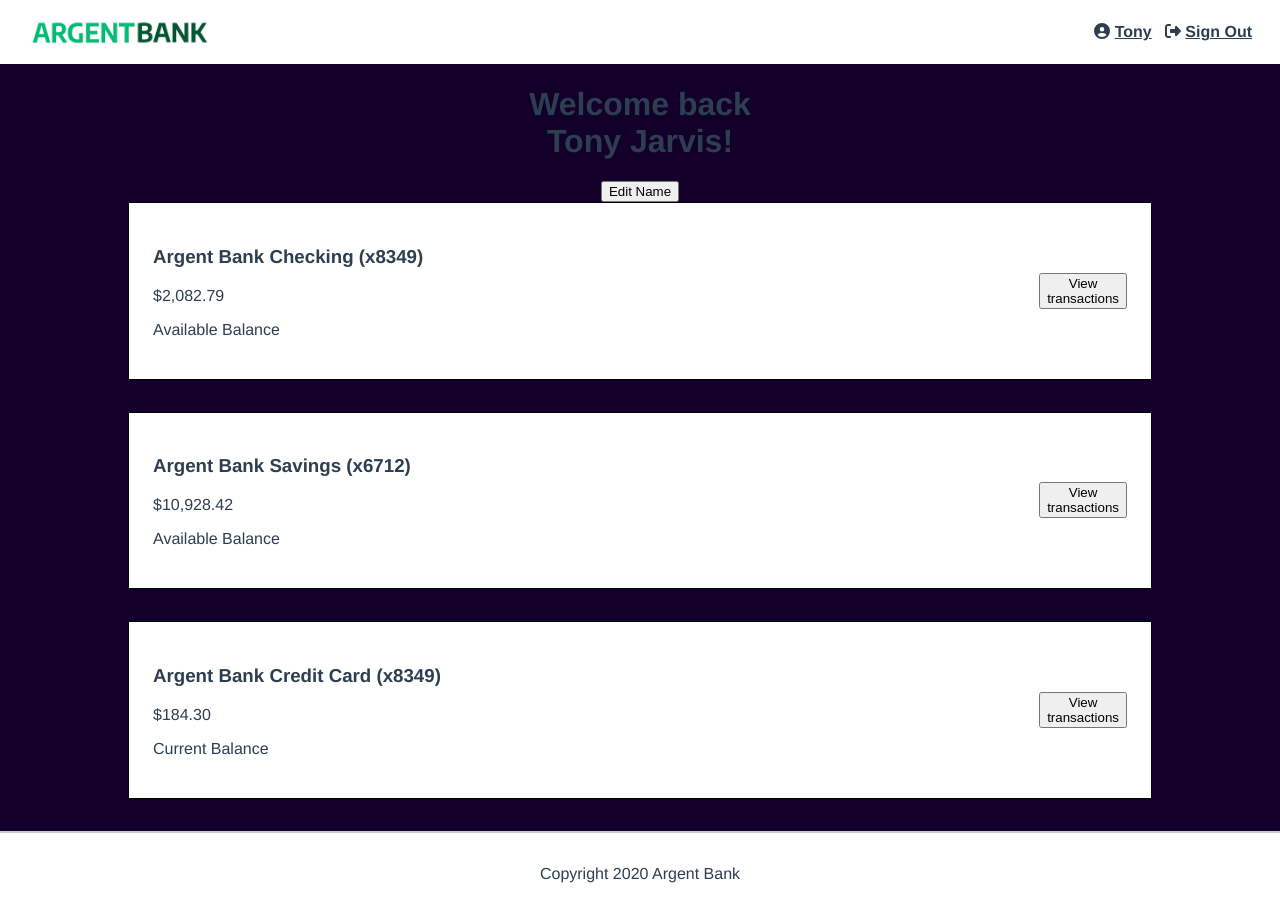
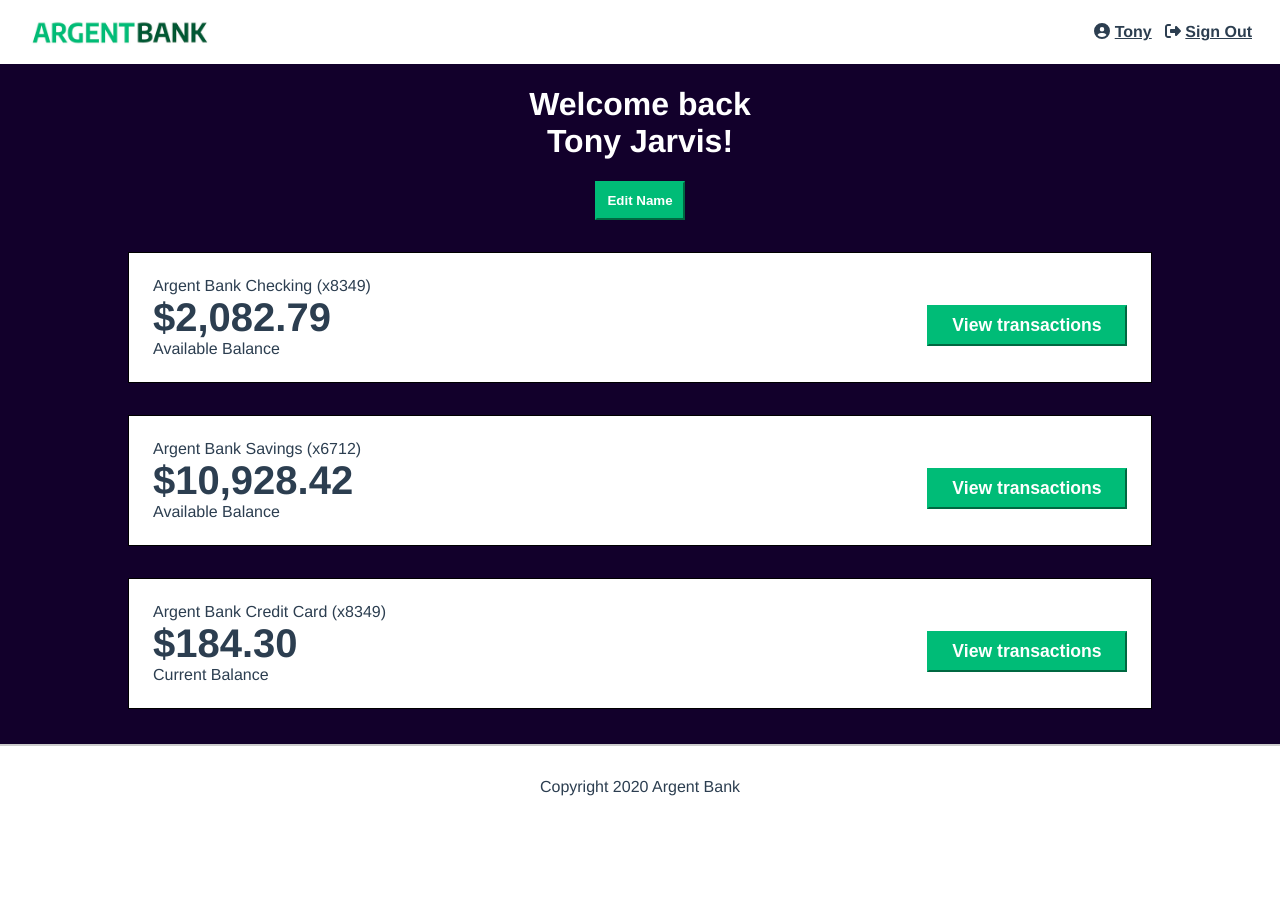
Before and after one commit to jeremyteurterie/remede-agency, a React (Vite) app: page /user in a window 1280 px wide. After the commit the page ends 820 px from the top, so only its background shows below. Built offline with nearby package versions, Linux system fonts and the light colour scheme.

Commit message:
:sparkles: feat: add buttonedit component to user page

```diff
--- a/src/pages/User.jsx
+++ b/src/pages/User.jsx
@@ -2,6 +2,11 @@ import React from 'react';
 import Header from '../components/Header';
 import Footer from '../components/Footer';
 import ButtonSignOut from '../components/ButtonSignOut';
+import ButtonTransactions from '../components/ButtonTransactions';
+import ButtonEdit from '../components/ButtonEdit';
+import AccountChecking from '../components/AccountChecking';
+import AccountSavings from '../components/AccountSavings';
+import AccountCreditCard from '../components/AccountCreditCard';
 import styles from '../styles/User.module.css';
 
 const User = () => {
@@ -13,60 +18,19 @@ const User = () => {
       </header>
       <div className={styles.main}>
         <div className={styles.mainuser}>
-          <div className={styles.header}>
-            <h1>
-              Welcome back
-              <br />
-              Tony Jarvis!
-            </h1>
-            <button className={styles.editbutton}>Edit Name</button>
-          </div>
           <h2 className={styles.sronly}>Accounts</h2>
+          <ButtonEdit />
           <section className={styles.account}>
-            <div className={styles.accountcontentwrapper}>
-              <h3 className={styles.accounttitle}>
-                Argent Bank Checking (x8349)
-              </h3>
-              <p className={styles.accountamount}>$2,082.79</p>
-              <p className={styles.accountamountdescription}>
-                Available Balance
-              </p>
-            </div>
-            <div className={styles.accountcontentwrapper + ' ' + styles.cta}>
-              <button className={styles.transactionbutton}>
-                View transactions
-              </button>
-            </div>
+            <AccountChecking />
+            <ButtonTransactions />
           </section>
           <section className={styles.account}>
-            <div className={styles.accountcontentwrapper}>
-              <h3 className={styles.accounttitle}>
-                Argent Bank Savings (x6712)
-              </h3>
-              <p className={styles.accountamount}>$10,928.42</p>
-              <p className={styles.accountamountdescription}>
-                Available Balance
-              </p>
-            </div>
-            <div className={styles.accountcontentwrapper + ' ' + styles.cta}>
-              <button className={styles.transactionbutton}>
-                View transactions
-              </button>
-            </div>
+            <AccountSavings />
+            <ButtonTransactions />
           </section>
           <section className={styles.account}>
-            <div className={styles.accountcontentwrapper}>
-              <h3 className={styles.accounttitle}>
-                Argent Bank Credit Card (x8349)
-              </h3>
-              <p className={styles.accountamount}>$184.30</p>
-              <p className={styles.accountamountdescription}>Current Balance</p>
-            </div>
-            <div className={styles.accountcontentwrapper + ' ' + styles.cta}>
-              <button className={styles.transactionbutton}>
-                View transactions
-              </button>
-            </div>
+            <AccountCreditCard />
+            <ButtonTransactions />
           </section>
         </div>
       </div>
```
